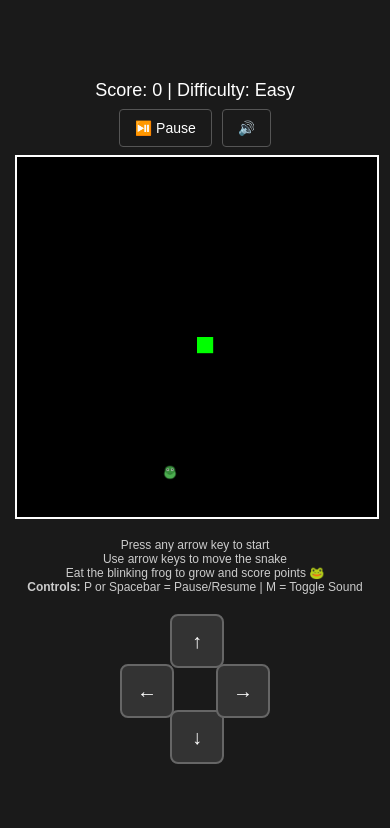
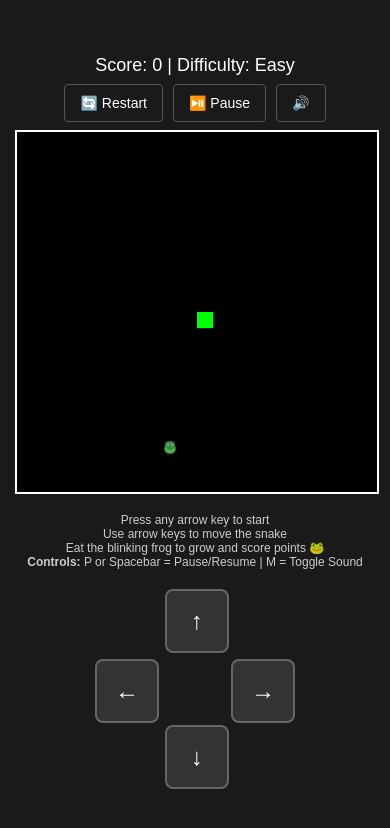
Before and after one commit to muzzammilneo/snake_game, a plain HTML site: page index.html in a window 390 px wide. Both pictures are taken after a click on the button "Easy". Drawn offline with Linux system fonts and the light colour scheme.

Commit message:
add reset, prevent scrolling in mobile

```diff
--- a/index.html
+++ b/index.html
@@ -192,19 +192,19 @@
             display: none;
             margin-top: 20px;
             position: relative;
-            width: 150px;
-            height: 150px;
+            width: 200px;
+            height: 200px;
             margin: 20px auto;
         }
 
         .dpad-btn {
             position: absolute;
-            width: 50px;
-            height: 50px;
+            width: 60px;
+            height: 60px;
             background-color: #333;
             border: 2px solid #666;
             color: #fff;
-            font-size: 20px;
+            font-size: 24px;
             border-radius: 8px;
             cursor: pointer;
             user-select: none;
@@ -212,6 +212,7 @@
             align-items: center;
             justify-content: center;
             transition: all 0.2s ease;
+            touch-action: manipulation;
         }
 
         .dpad-btn:active {
@@ -221,22 +222,22 @@
 
         .dpad-up {
             top: 0;
-            left: 50px;
+            left: 70px;
         }
 
         .dpad-down {
             bottom: 0;
-            left: 50px;
+            left: 70px;
         }
 
         .dpad-left {
             left: 0;
-            top: 50px;
+            top: 70px;
         }
 
         .dpad-right {
             right: 0;
-            top: 50px;
+            top: 70px;
         }
 
         @media (max-width: 768px) {
@@ -270,8 +271,9 @@
         <div id="gameScreen" style="display: none;">
             <div class="score">Score: <span id="score">0</span> | Difficulty: <span id="difficulty">Easy</span></div>
             <div class="game-controls">
-                <button class="control-btn" onclick="togglePause()" title="Press P or Spacebar to pause/resume">⏯️ Pause</button>
-                <button class="control-btn" onclick="toggleSound()" id="soundToggle" title="Press M to toggle sound">🔊</button>
+                <button class="control-btn" id="restartToggle" title="Press R to restart game">🔄 Restart</button>
+                <button class="control-btn" id="pauseToggle" title="Press P or Spacebar to pause/resume">⏯️ Pause</button>
+                <button class="control-btn" id="soundToggle" title="Press M to toggle sound">🔊</button>
             </div>
             <canvas id="gameCanvas" width="400" height="400"></canvas>
             <div id="gameOver" class="game-over" style="display: none;">
--- a/snake.js
+++ b/snake.js
@@ -156,6 +156,11 @@ function toggleSound() {
     if (soundToggle) {
         soundToggle.textContent = soundEnabled ? '🔊' : '🔇';
     }
+}
+
+// Restart game
+function restartGame() {
+    init();
 }
 
 // Initialize game
@@ -363,10 +368,14 @@ let initialY = null;
 function startTouch(e) {
     initialX = e.touches[0].clientX;
     initialY = e.touches[0].clientY;
+    e.preventDefault(); // Prevent page scrolling
 }
 
 function moveTouch(e) {
-    if (initialX === null || initialY === null) return;
+    if (initialX === null || initialY === null) {
+        e.preventDefault(); // Prevent page scrolling even if we return early
+        return;
+    }
 
     let currentX = e.touches[0].clientX;
     let currentY = e.touches[0].clientY;
@@ -402,7 +411,7 @@ function moveTouch(e) {
 
     initialX = null;
     initialY = null;
-    e.preventDefault();
+    e.preventDefault(); // Prevent page scrolling
 }
 
 // Handle keyboard input
@@ -452,6 +461,9 @@ document.addEventListener('keydown', (e) => {
         case 'KeyM':
             toggleSound();
             break;
+        case 'KeyR':
+            restartGame();
+            break;
         case 'Space':
             e.preventDefault(); // Prevent page scrolling
             togglePause();
@@ -478,9 +490,26 @@ function startGame(difficulty) {
     difficultyScreen.style.display = 'none';
     gameScreen.style.display = 'block';
 
-    // Add touch event listeners to canvas
-    canvas.addEventListener('touchstart', startTouch, false);
-    canvas.addEventListener('touchmove', moveTouch, false);
+    // Add touch event listeners to canvas with passive: false to allow preventDefault
+    canvas.addEventListener('touchstart', startTouch, { passive: false });
+    canvas.addEventListener('touchmove', moveTouch, { passive: false });
+
+    // Set up control button event listeners
+    const restartBtn = document.getElementById('restartToggle');
+    const pauseBtn = document.getElementById('pauseToggle');
+    const soundBtn = document.getElementById('soundToggle');
+
+    if (restartBtn) {
+        restartBtn.addEventListener('click', restartGame);
+    }
+
+    if (pauseBtn) {
+        pauseBtn.addEventListener('click', togglePause);
+    }
+
+    if (soundBtn) {
+        soundBtn.addEventListener('click', toggleSound);
+    }
 
     // Set up virtual D-pad event listeners
     const dpadUp = document.querySelector('.dpad-up');
```
